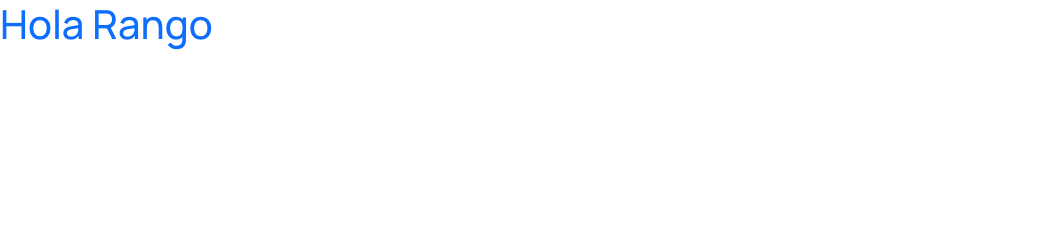
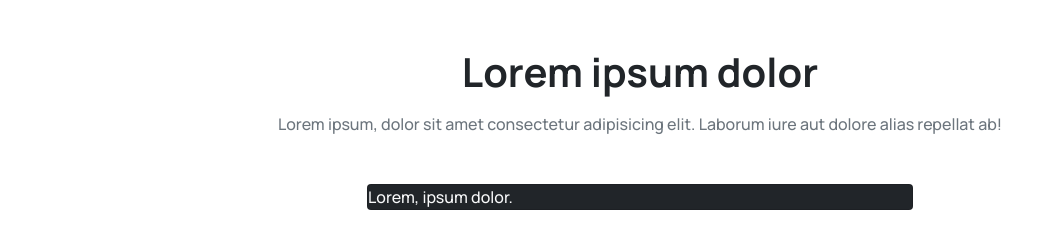
Before and after one commit to BrandonDevU95/Bootstrap5, a website: page 09-Rango/index.html in a window 1280 px wide. Shown: the whole page, without its empty margins (0-1062 px from the left). Drawn offline with Linux system fonts and the light colour scheme.

Commit message:
114 - Card Centrada

```diff
--- a/09-Rango/index.html
+++ b/09-Rango/index.html
@@ -8,6 +8,19 @@
 		<link rel="stylesheet" href="/sass/custom.css" />
 	</head>
 	<body>
-		<h1 class="text-primary">Hola Rango</h1>
+		<div class="container">
+			<div class="text-center my-5">
+				<h1 class="fw-bold mb-3">Lorem ipsum dolor</h1>
+				<p class="text-muted">
+					Lorem ipsum, dolor sit amet consectetur adipisicing elit. Laborum iure aut dolore
+					alias repellat ab!
+				</p>
+			</div>
+			<div class="row justify-content-center">
+				<div class="col-12 col-md-8 col-lg-6">
+					<div class="card bg-dark text-light">Lorem, ipsum dolor.</div>
+				</div>
+			</div>
+		</div>
 	</body>
 </html>
```
